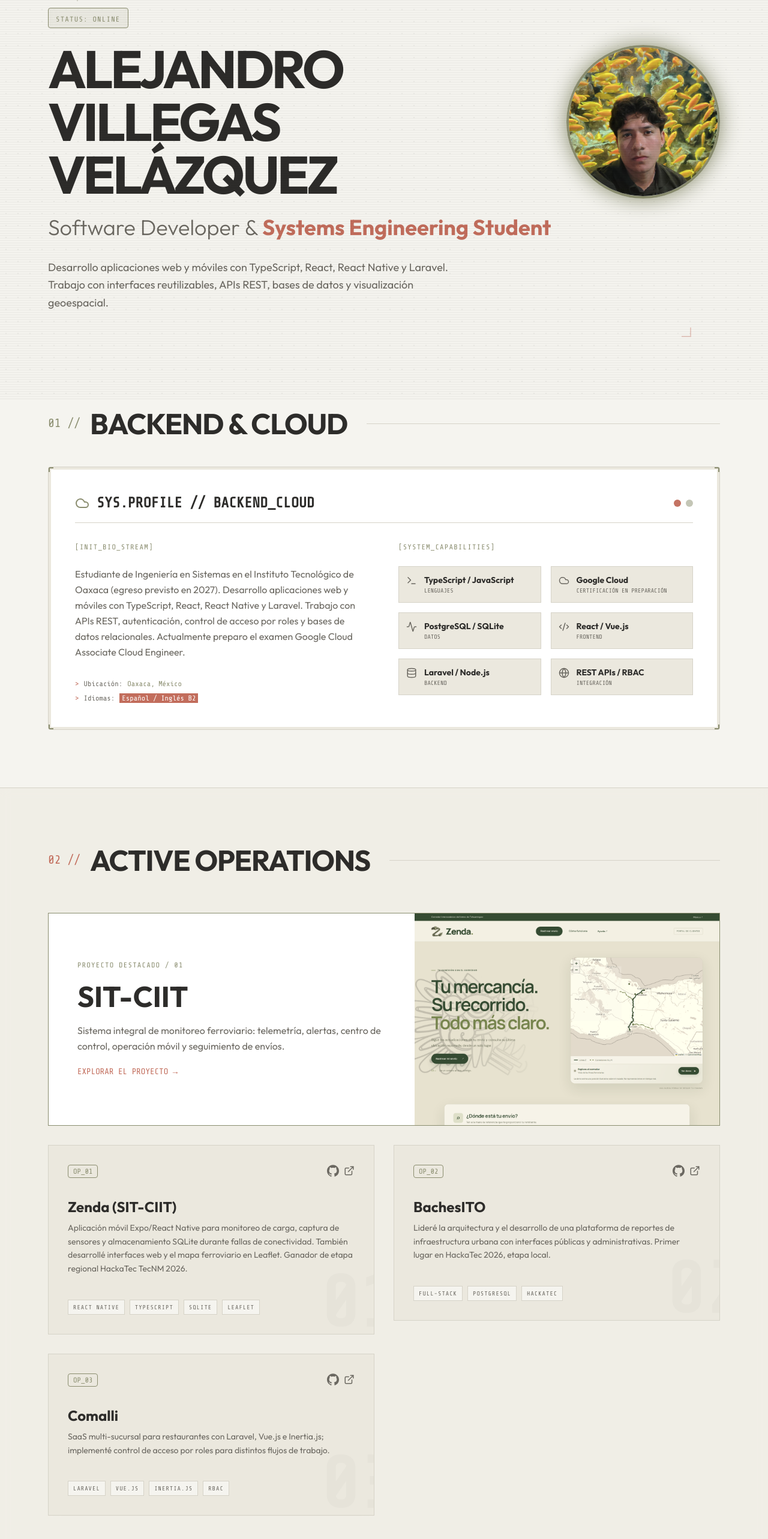
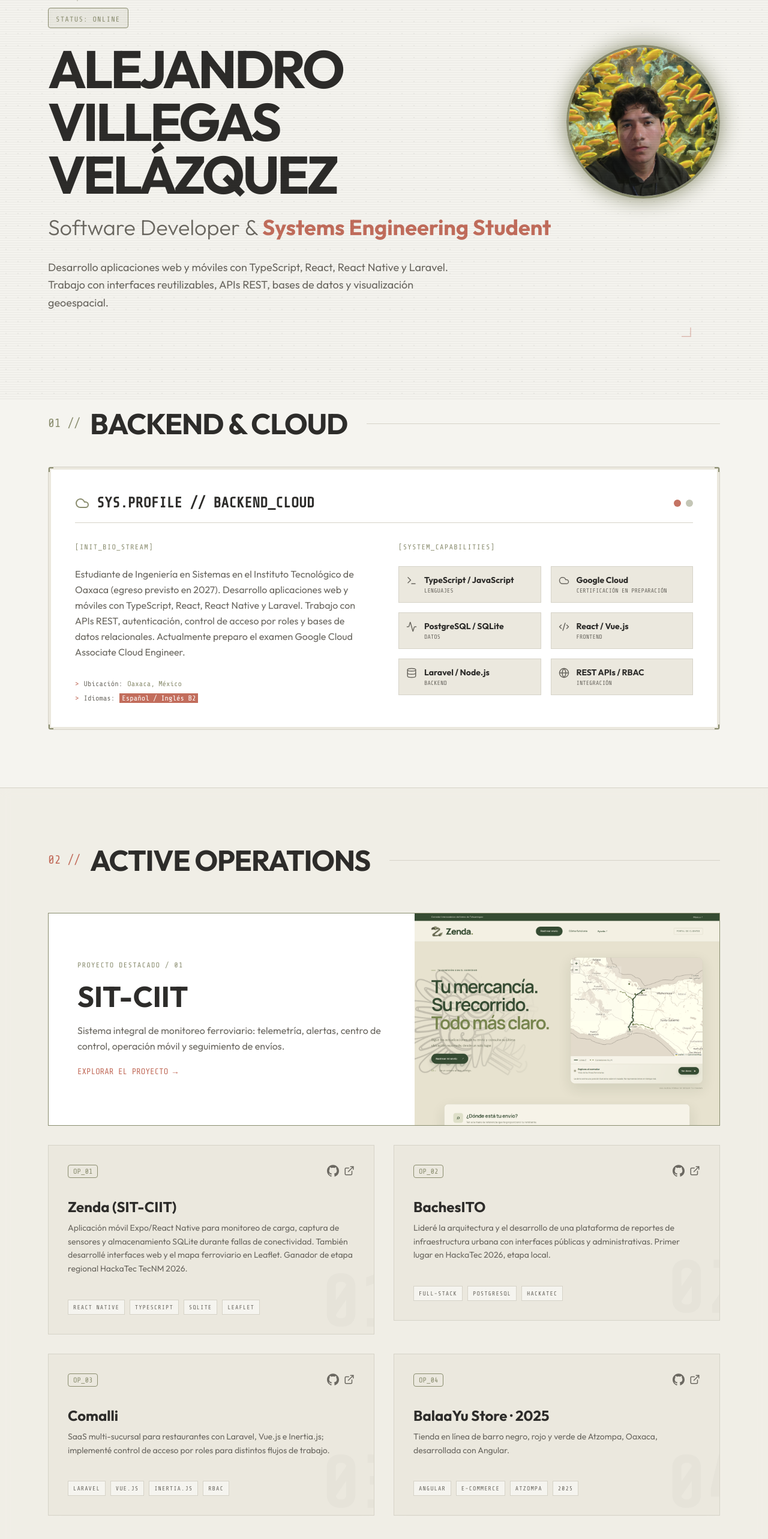
Before and after one commit to AlejandroVill7/PortafolioVVA, a React (Vite) app: page / in a window 1280 px wide. Shown: the part 134-2700 px from the top of the page at 60% size. Built offline with nearby package versions, Linux system fonts and the light colour scheme.

Commit message:
feat: add BalaaYu Store and adjust portrait framing

```diff
--- a/src/App.tsx
+++ b/src/App.tsx
@@ -40,7 +40,7 @@ function Home() {
                 className="min-w-0 break-words text-5xl md:text-7xl lg:text-[88px] font-black leading-none tracking-tighter text-[var(--text-main)]"
               />
               <div className="shrink-0 w-40 h-40 md:w-52 md:h-52 lg:w-64 lg:h-64 overflow-hidden rounded-full border-4 border-[var(--accent-primary)] shadow-[0_0_35px_var(--accent-primary)]">
-                <img src="/fotoperfil.jpeg" alt="Retrato de Alejandro Villegas Velázquez" className="w-full h-full object-cover object-[center_42%]" />
+                <img src="/fotoperfil.jpeg" alt="Retrato de Alejandro Villegas Velázquez" className="w-full h-full object-cover object-[center_62%]" />
               </div>
             </div>
 
@@ -113,6 +113,14 @@ function Home() {
                   tags={['Laravel', 'Vue.js', 'Inertia.js', 'RBAC']}
                 />
               </div>
+              <div className="project-card">
+                <ProjectCard
+                  number="04"
+                  title="BalaaYu Store · 2025"
+                  description="Tienda en línea de barro negro, rojo y verde de Atzompa, Oaxaca, desarrollada con Angular."
+                  tags={['Angular', 'E-commerce', 'Atzompa', '2025']}
+                />
+              </div>
             </div>
           </div>
         </section>
```
